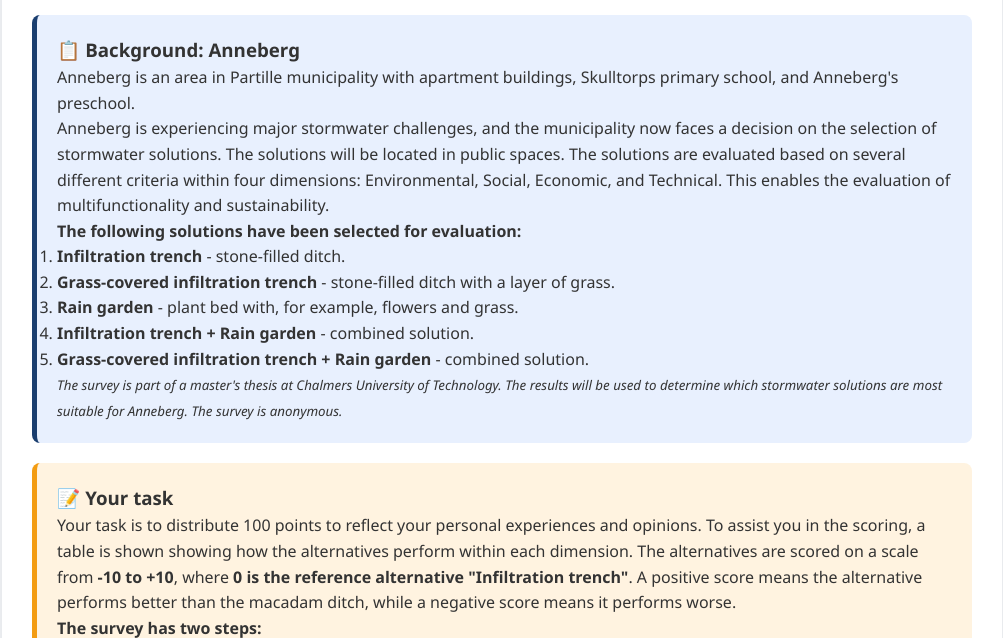
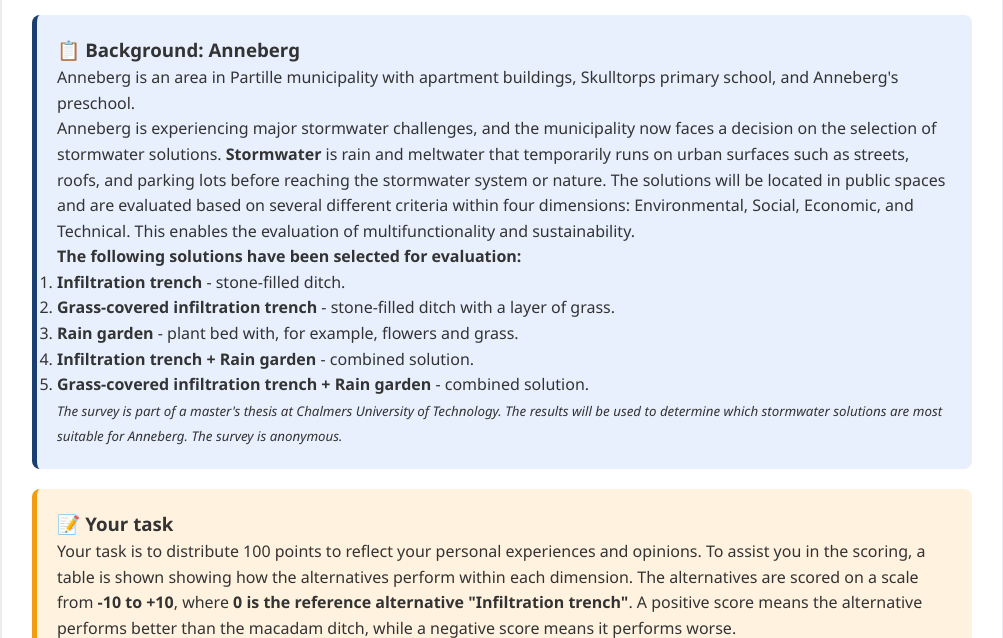
Before and after one commit to BettyMattsson/MCDA-Anneberg-English, a plain HTML site: page index.html in a window 1280 px wide. Shown: the part 119-757 px from the top of the page, without its empty margins (138-1141 px from the left). Drawn offline with nearby package versions, Linux system fonts and the light colour scheme.

Commit message:
Update index.html

```diff
--- a/index.html
+++ b/index.html
@@ -353,8 +353,8 @@
             <h3>📋 Background: Anneberg</h3>
             <p>Anneberg is an area in Partille municipality with apartment buildings, Skulltorps primary school, and Anneberg's preschool.</p>
             <p>Anneberg is experiencing major stormwater challenges, and the municipality now faces a decision on the selection of stormwater solutions.
-                The solutions will be located in public spaces.
-            The solutions are evaluated based on several different criteria within four dimensions: Environmental, Social, Economic, and Technical. This
+                <strong>Stormwater</strong> is rain and meltwater that temporarily runs on urban surfaces such as streets, roofs, and parking lots before reaching the stormwater system or nature.
+                The solutions will be located in public spaces and are evaluated based on several different criteria within four dimensions: Environmental, Social, Economic, and Technical. This
             enables the evaluation of multifunctionality and sustainability.</p>
 
             <p><strong>The following solutions have been selected for evaluation:</strong></p>
```
